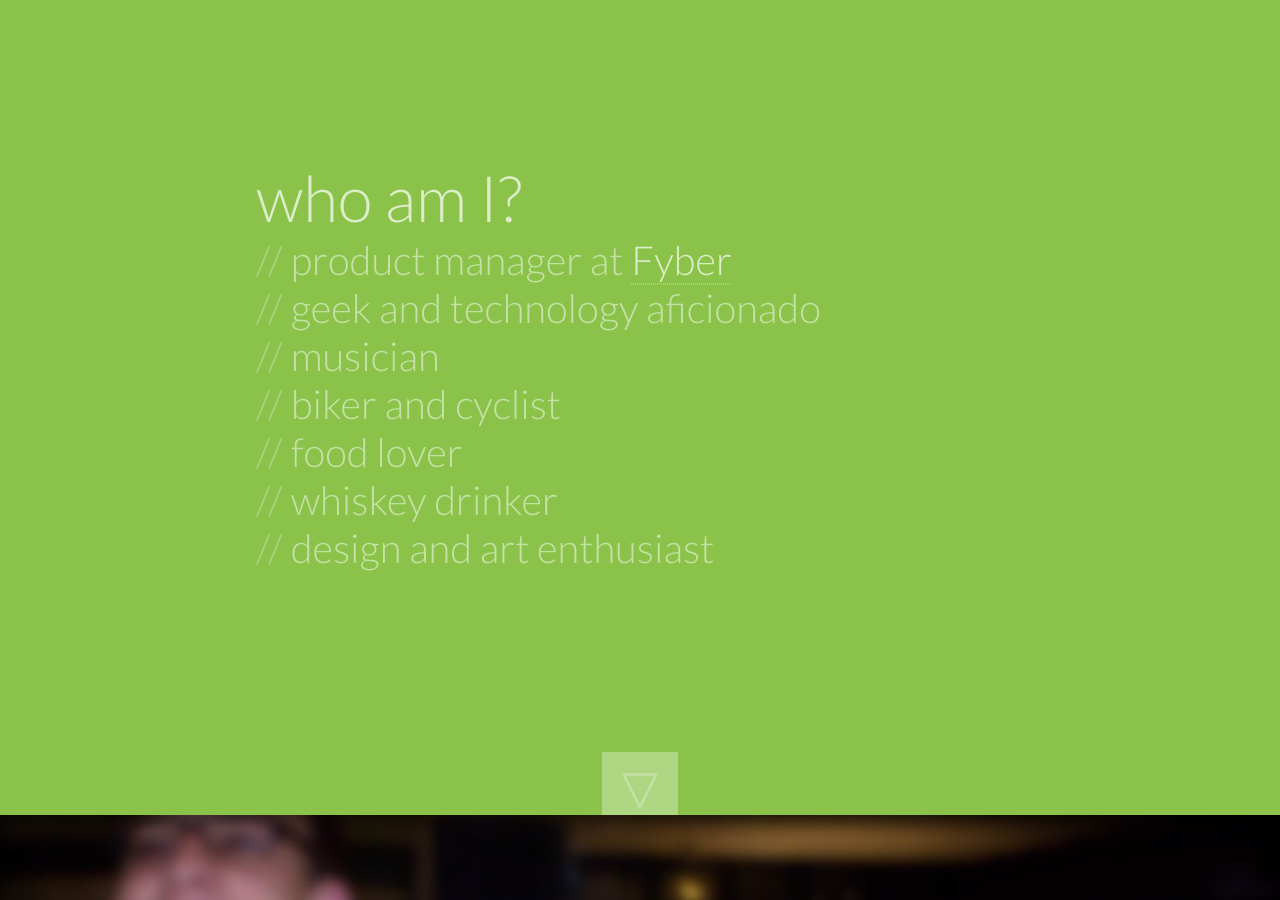
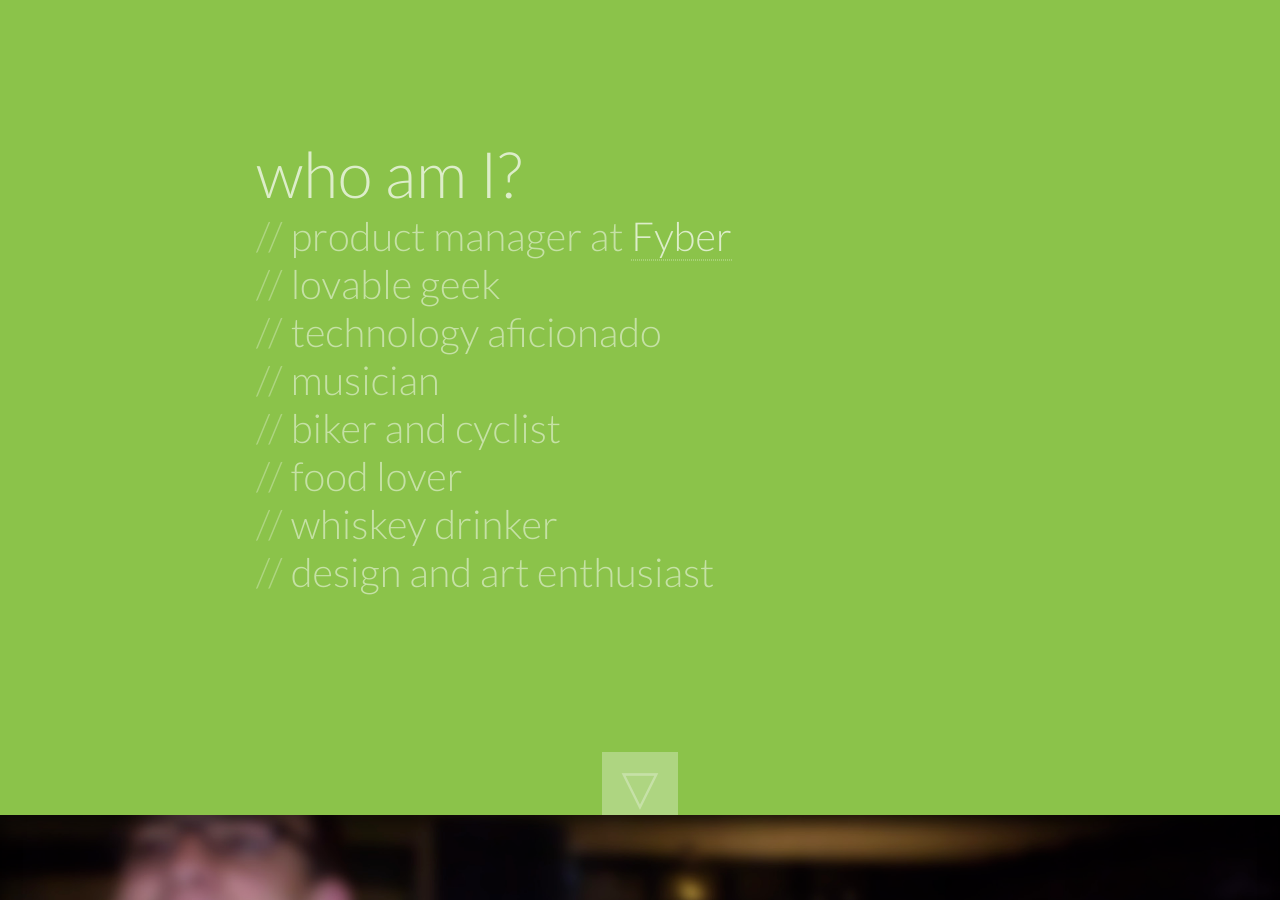
Before and after one commit to sway/sway.github.com, a Jekyll site: the page built from index.md, in a window 1280 px wide and 900 px high, scrolled down 985 px. Built offline with Jekyll 4.4.1, drawn with Linux system fonts in a browser that asks for light colours; nearby versions of some CDN libraries; comment, search, counter and statistics services are not loaded.

Commit message:
Update index.md

```diff
--- a/index.md
+++ b/index.md
@@ -20,7 +20,8 @@ layout: default
 		<h1>who am I?</h1>
 			<ul>
 				<li>product manager at <a href="http://fyber.com/">Fyber</a></li>
-				<li>geek and technology aficionado</li>
+				<li>lovable geek</li>
+<li>technology aficionado</li>
 				<li>musician</li>
 				<li>biker and cyclist</li>
 				<li>food lover</li>
```
